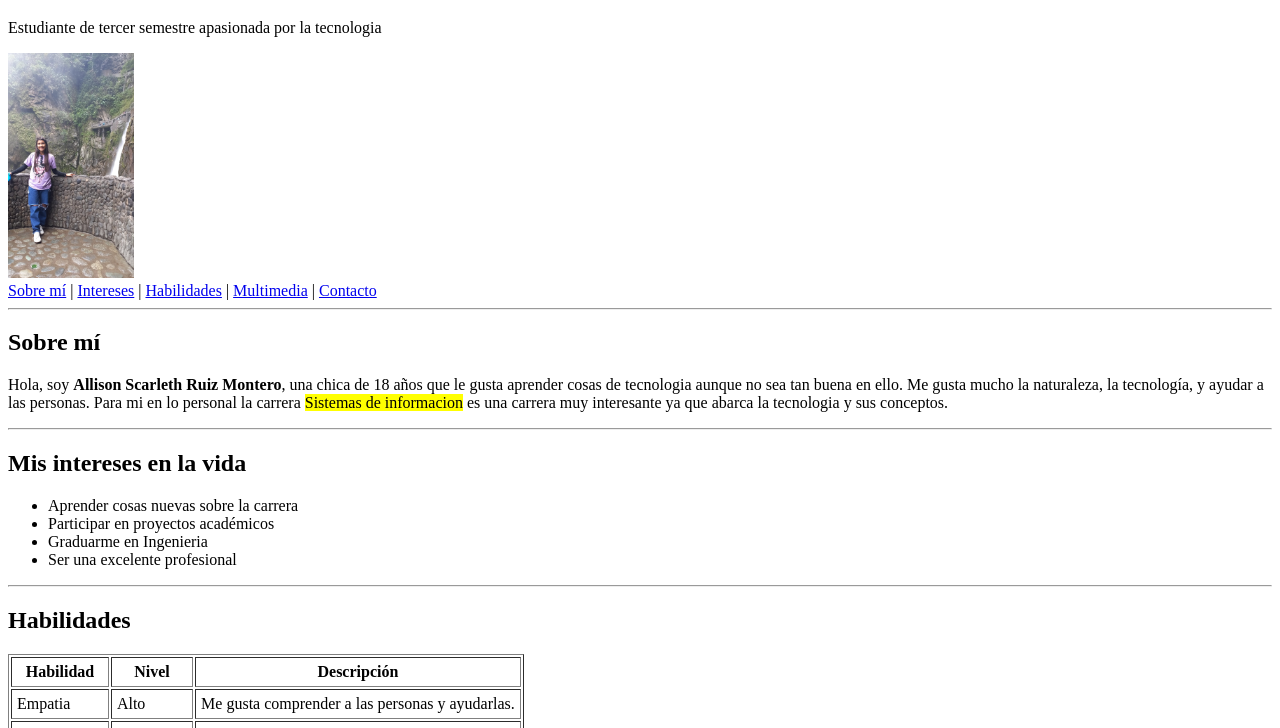
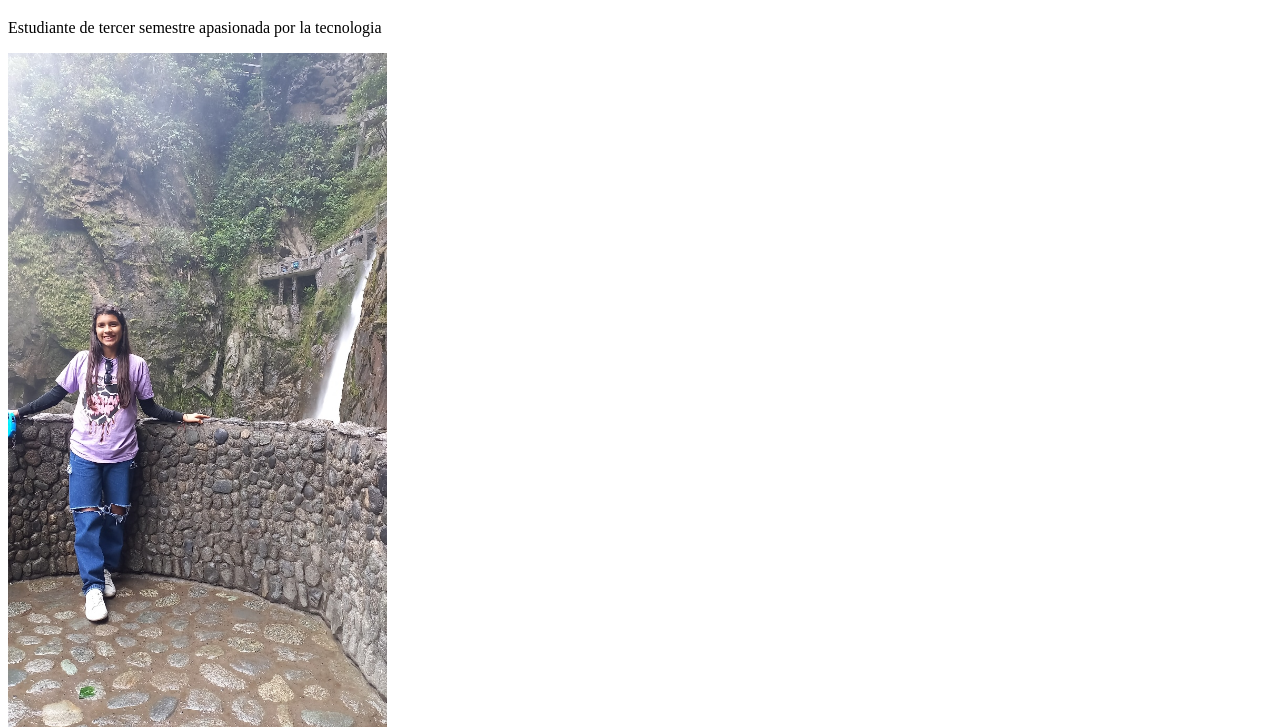
Before and after one commit to allisonruizmontero-oss/Portafolio-, a plain HTML site: page index.html in a window 1280 px wide. Shown: the part 61-789 px from the top of the page. Drawn offline with Linux system fonts and the light colour scheme.

Commit message:
Update index.html

```diff
--- a/index.html
+++ b/index.html
@@ -11,7 +11,7 @@
     <header>
         <h1>Allison Ruiz</h1>
         <p>Estudiante de tercer semestre apasionada por la tecnologia</p>
-        <img src="deberes/img/IMG_20221119_144456_989.jpg" alt="Foto de Allison Ruiz" height="2%"  width="10%">
+        <img src="deberes/img/IMG_20221119_144456_989.jpg" alt="Foto de Allison Ruiz" height="2%"  width="30%">
     </header>
 
     <!-- Menú de navegación -->
```
